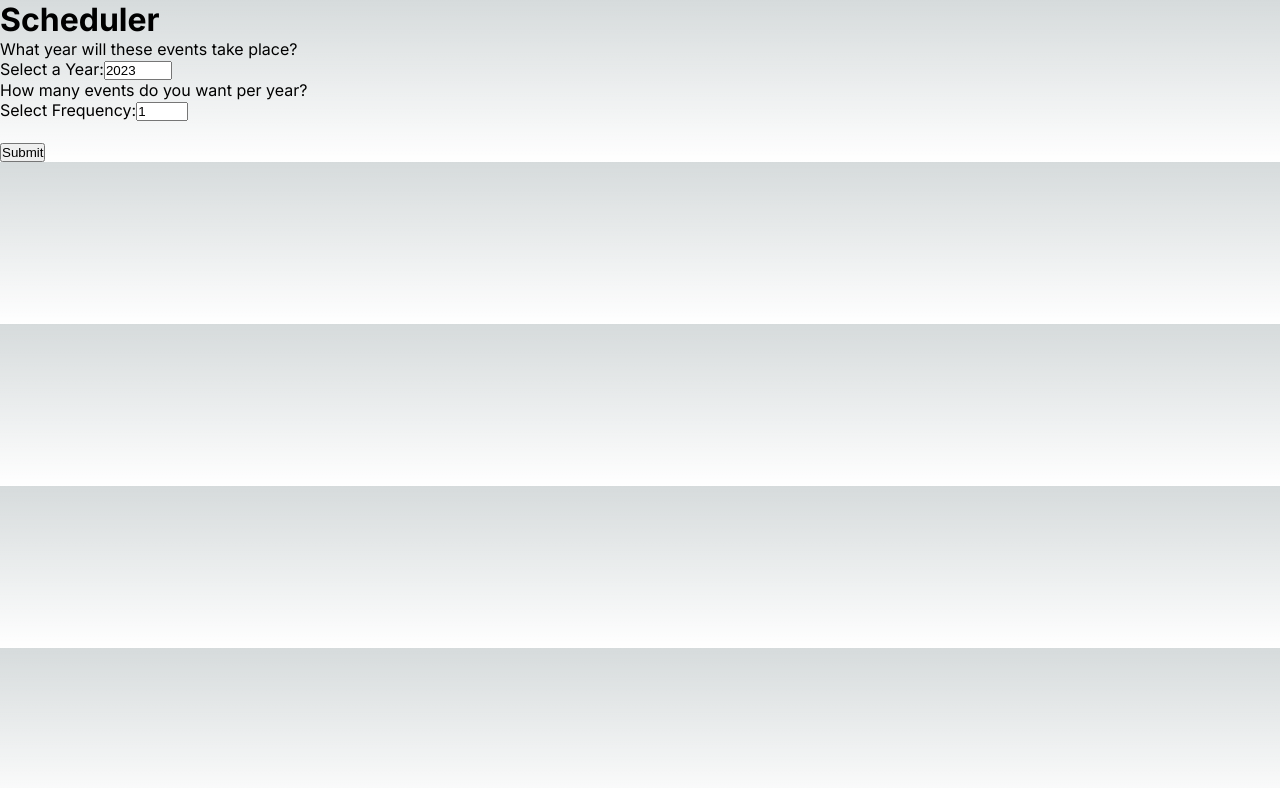
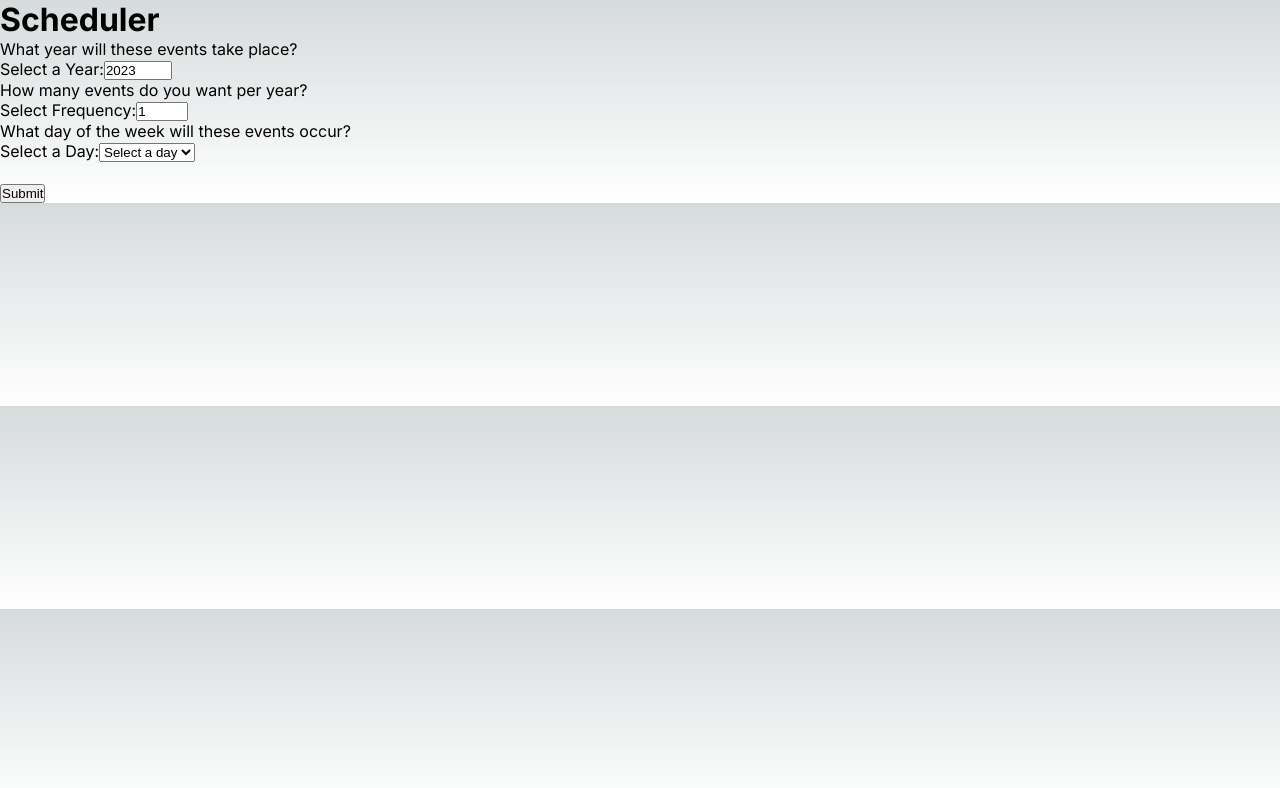
Before and after one commit to tm-tm-tm/scheduler, a Next.js app: page / in a window 1280 px wide. Shown: the top 788 px of the page. Built offline with nearby package versions, Linux system fonts and the light colour scheme.

Commit message:
Updated Prompt parameters.

```diff
--- a/app/page.js
+++ b/app/page.js
@@ -7,20 +7,24 @@ import styles from './page.module.css'
 
 export default function Home() {
   const [loading, setLoading] = useState(false)
-  const [updatedPrompt, setUpdatedPrompt] = useState('')
   const [selectedYear, setSelectedYear] = useState(2023)
   const [yearlyFrequency, setYearlyFrequency] = useState(1)
   const [monthlyFrequency, setMonthlyFrequency] = useState(0)
+  const [preferredDay, setPreferredDay] = useState('')
   const [includePublicHolidays, setIncludePublicHolidays] = useState(false)
   const [generatedSchedule, setGeneratedSchedule] = useState('')
 
-  const prompt = `Generate a schedule of events. These events will be within the year ${selectedYear} and occur ${yearlyFrequency} times yearly, spaced evenly throughout the year.`
+  const prompt = `Generate a schedule of events within the calendar year ${selectedYear} (between January 1 - December 30 ${selectedYear}) and occur ${yearlyFrequency} times yearly, spaced evenly throughout the year. Please ensure all dates selected are on ${preferredDay} dates. Please ensure you return dates that are legitimate dates, and cross check with the ${selectedYear} calendar to ensure dates are within the selected year.`
 
   const handleYearChange = (event) => {
     setSelectedYear(event.target.value)
   }
 
-  const handleNumberChange = (event) => {
+  const handleDayChange = (event) => {
+    setPreferredDay(event.target.value);
+  }
+
+  const handleEventNumberChange = (event) => {
     const newNumber = Math.max(1, Math.min(20, event.target.value));
     setYearlyFrequency(newNumber);
   }
@@ -83,11 +87,29 @@ export default function Home() {
             <input
               type="number"
               value={yearlyFrequency}
-              onChange={handleNumberChange}
+              onChange={handleEventNumberChange}
               placeholder="Enter a frequency per year"
               min="1"
               max="20"
             />
+          </label>
+        </div>
+
+        <div>
+          <p>What day of the week will these events occur?</p>
+
+          <label>
+            Select a Day:
+            <select value={preferredDay} onChange={handleDayChange}>
+              <option value="">Select a day</option>
+              <option value="Monday">Monday</option>
+              <option value="Tuesday">Tuesday</option>
+              <option value="Wednesday">Wednesday</option>
+              <option value="Thursday">Thursday</option>
+              <option value="Friday">Friday</option>
+              <option value="Saturday">Saturday</option>
+              <option value="Sunday">Sunday</option>
+            </select>
           </label>
         </div>
 
@@ -98,14 +120,17 @@ export default function Home() {
         </button>
       </form>
 
-      {generatedSchedule && (
-        <div>
-          <p>
-            {generatedSchedule}
-          </p>
-        </div>
-      )}
+      {
+        loading ?
+          <p> loading... </p> :
+          <div>
+            <p>
+              {generatedSchedule}
+            </p>
+          </div>
+      }
 
-    </main>
+
+    </main >
   )
 }
```
